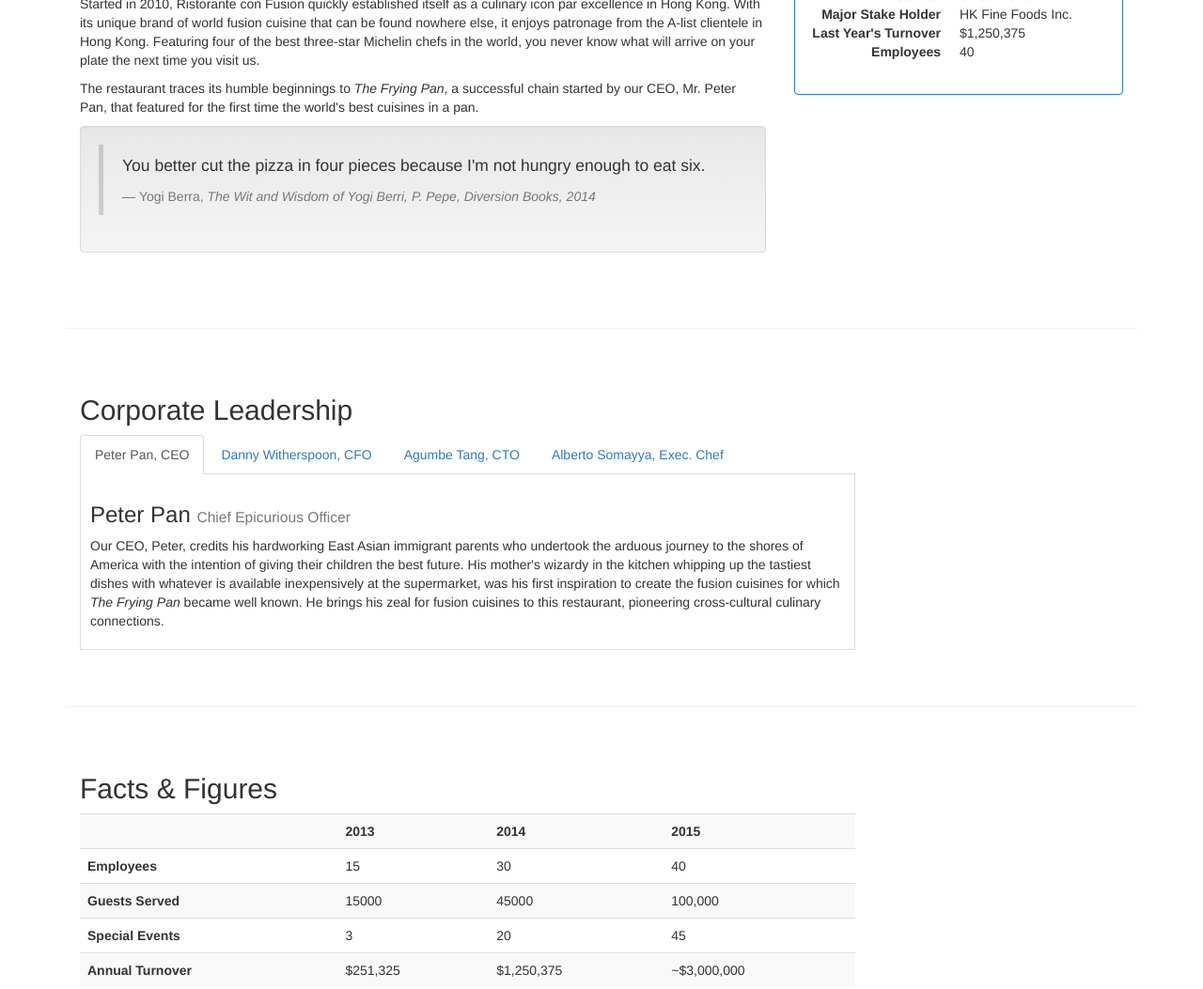
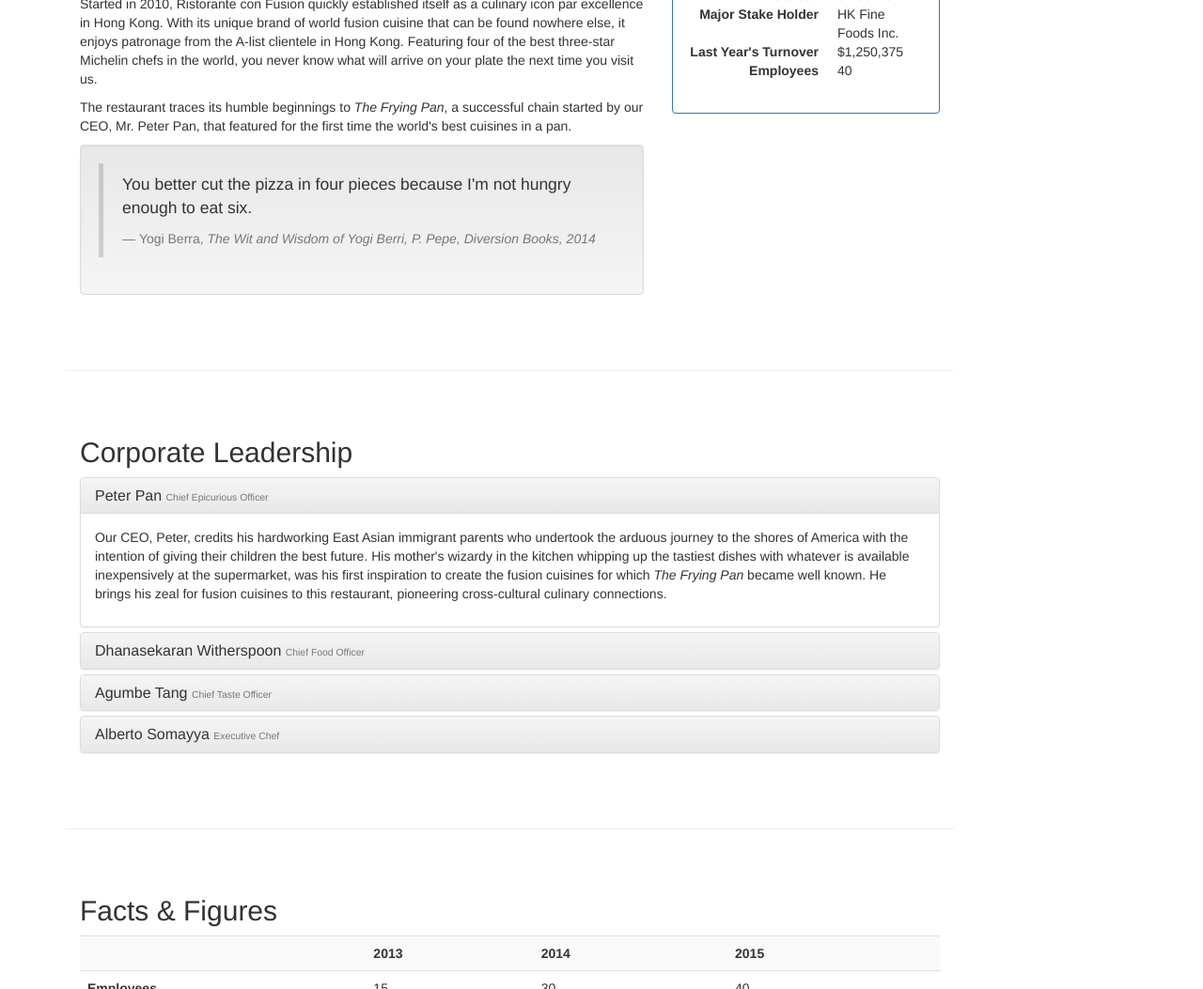
Before and after one commit to aparnasurve/Coursera-Assignment, a plain HTML site: page aboutus.html in a window 1280 px wide. Shown: the part 722-1775 px from the top of the page at 94% size. Drawn offline with nearby package versions, Linux system fonts and the light colour scheme.

Commit message:
Implemented Accordion, Scrollspy, and Affix for Bootstrap on 'aboutus.html' page. This included minor changes to 'myStyles.css' as well. Process of changes this iteration includes: 1) designing an accordion using Bootstrap collapse plugin together with the panel component and panel-group class for the Corporate Leadership section, 2) using a scrollspy to higlight the current scroll position ion the navigation, and 3) using the affix plugin together with scrollspy on the right side nav component.

```diff
--- a/aboutus.html
+++ b/aboutus.html
@@ -23,7 +23,8 @@
     <![endif]-->
 </head>
 
-<body>
+<!-- @nathandh 02.03.2016 introduced Bootstrap Scrollspy support -->
+<body data-spy="scroll" data-target="#myScrollSpy" data-offset="200">
     <nav class="navbar navbar-inverse navbar-fixed-top" role="navigation">
         <div class="container">
             <div class="navbar-header">
@@ -89,6 +90,8 @@
 
     <div class="container">
 		<div class="row">
+			<div class="col-xs-12 col-sm-10">
+				<div class="row">
 					<div class="col-xs-12">
 						<ol class="breadcrumb">
 							<li><a href="index.html">Home</a></li>
@@ -101,8 +104,8 @@
 					</div>
 				</div>
 
-        <div class="row row-content">
-            <div class="col-xs-12 col-sm-8">
+				<div id="history" class="row row-content">
+					<div class="col-xs-12 col-sm-6 col-lg-8">
 						<h2>Our History</h2>
 						<p>Started in 2010, Ristorante con Fusion quickly established itself as a culinary icon par excellence in Hong Kong. With its unique brand of world fusion cuisine that can be found nowhere else, it enjoys patronage from the A-list clientele in Hong Kong.  Featuring four of the best three-star Michelin chefs in the world, you never know what will arrive on your plate the next time you visit us.</p>
 						<p>The restaurant traces its humble beginnings to <em>The Frying Pan</em>, a successful chain started by our CEO, Mr. Peter Pan, that featured for the first time the world's best cuisines in a pan.</p>
@@ -119,7 +122,7 @@
 							</blockquote>
 						</div>
 					</div>
-            <div class="col-xs-12 col-sm-4">
+					<div class="col-xs-12 col-sm-6 col-lg-4">
 						<div class="panel panel-primary">
 							<div class="panel-heading">
 								<h3 class="panel-title">Facts At a Glance</h3>
@@ -144,53 +147,82 @@
 					</div>
 				</div>
 
-        <div class="row row-content">
-            <div class="col-xs-12 col-sm-9">
+				<div id="corporate" class="row row-content">
+					<div class="col-xs-12">
 						<h2>Corporate Leadership</h2>
 
-				<!-- Tabbled navigation update - @nathandh 02.03.2016 -->
-				<ul class="nav nav-tabs" role="tablist">
-					<li role="presentation" class="active">
-						<a href="#peter" aria-controls="peter"
-						role="tab" data-toggle="tab">Peter Pan, CEO</a></li>
-					<li role="presentation">
-						<a href="#danny" aria-controls="danny"
-						role="tab" data-toggle="tab">Danny Witherspoon, CFO</a></li>
-					<li role="presentation">
-						<a href="#agumbe" aria-controls="agumbe"
-						role="tab" data-toggle="tab">Agumbe Tang, CTO</a></li>
-					<li role="presentation">
-						<a href="#alberto" aria-controls="alberto"
-						role="tab" data-toggle="tab">Alberto Somayya, Exec. Chef</a></li>
-				</ul>
-
-				<!-- Tabbed Content - @nathandh added 02.03.2016 -->
-				<div class="tab-content">
-					<div role="tabpanel" class="tab-pane fade in active" id="peter">
-						<h3>Peter Pan <small>Chief Epicurious Officer</small></h3>
+						<!-- Accordion navigation update (replaces tabs) - @nathandh 02.03.2016 -->
+						<!-- Accordion Content (replaces tabs)- @nathandh added 02.03.2016 -->
+						<div class="panel-group" id="accordion" role="tablist" aria-multiselectable="true">
+							<div class="panel panel-default">
+								<div class="panel-heading" role="tab" id="headingPeter">
+									<h3 class="panel-title">
+										<a role="button" data-toggle="collapse" data-parent="#accordion"
+											href="#peter" aria-expanded="true" aria-controls="peter">
+											Peter Pan <small>Chief Epicurious Officer</small></a>
+									</h3>
+								</div>
+								<div role="tabpanel" class="panel-collapse collapse in" id="peter"
+									aria-labelledby="headingPeter">
+									<div class="panel-body">
 										<p>Our CEO, Peter, credits his hardworking East Asian immigrant parents who undertook the arduous journey to the shores of America with the intention of giving their children the best future. His mother's wizardy in the kitchen whipping up the tastiest dishes with whatever is available inexpensively at the supermarket, was his first inspiration to create the fusion cuisines for which <em>The Frying Pan</em> became well known. He brings his zeal for fusion cuisines to this restaurant, pioneering cross-cultural culinary connections.</p>
 									</div>
-					<div role="tabpanel" class="tab-pane fade" id="danny">
-						<h3>Dhanasekaran Witherspoon <small>Chief Food Officer</small></h3>
+								</div>
+							</div>
+							<div class="panel panel-default">
+								<div class="panel-heading" role="tab" id="headingDanny">
+									<h3 class="panel-title">
+										<a class="collapsed" role="button" data-toggle="collapse"
+											data-parent="#accordion" href="#danny"
+											aria-expanded="false" aria-controls="danny">
+											Dhanasekaran Witherspoon <small>Chief Food Officer</small></a>
+									</h3>
+								</div>
+								<div role="tabpanel" class="panel-collapse collapse" id="danny"
+									aria-labbelledby="headingDanny">
+									<div class="panel-body">
 										<p>Our CFO, Danny, as he is affectionately referred to by his colleagues, comes from a long established family tradition in farming and produce. His experiences growing up on a farm in the Australian outback gave him great appreciation for varieties of food sources. As he puts it in his own words, <em>Everything that runs, wins, and everything that stays, pays!</em></p>
 									</div>
-					<div role="tabpanel" class="tab-pane fade" id="agumbe">
-						<h3>Agumbe Tang <small>Chief Taste Officer</small></h3>
+								</div>
+							</div>
+							<div class="panel panel-default">
+								<div class="panel-heading" role="tab" id="headingAgumbe">
+									<h3 class="panel-title">
+										<a class="collapsed" role="button" data-toggle="collapse"
+											data-parent="#accordion" href="#agumbe"
+											aria-expanded="false" aria-controls="agumbe">
+											Agumbe Tang <small>Chief Taste Officer</small></a>
+									</h3>
+								</div>
+								<div role="tabpanel" class="panel-collapse collapse" id="agumbe"
+									aria-labelledby="headingAgumbe">
+									<div class="panel-body">
 										<p>Blessed with the most discerning gustatory sense, Agumbe, our CFO, personally ensures that every dish that we serve meets his exacting tastes. Our chefs dread the tongue lashing that ensues if their dish does not meet his exacting standards. He lives by his motto, <em>You click only if you survive my lick.</em></p>
 									</div>
-					<div role="tabpanel" class="tab-pane fade" id="alberto">
-						<h3>Alberto Somayya <small>Executive Chef</small></h3>
+								</div>
+							</div>
+							<div class="panel panel-default">
+								<div class="panel-heading" role="tab" id="headingAlberto">
+									<h3 class="panel-title">
+										<a class="collapsed" role="button" data-toggle="collapse"
+											data-parent="#accordion" href="#alberto"
+											aria-expanded="false" aria-controls="alberto">
+											Alberto Somayya <small>Executive Chef</small></a>
+									</h3>
+								</div>
+								<div role="tabpanel" class="panel-collapse collapse" id="alberto"
+									aria-labelledby="headingAlberto">
+									<div class="panel-body">
 										<p>Award winning three-star Michelin chef with wide International experience having worked closely with whos-who in the culinary world, he specializes in creating mouthwatering Indo-Italian fusion experiences. He says, <em>Put together the cuisines from the two craziest cultures, and you get a winning hit! Amma Mia!</em></p>
 									</div>
+								</div>
+							</div> <!-- /end of final Panel -->
 						</div> <!-- /Tabbed Content -->
-			</div>
-             <div class="col-xs-12 col-sm-3">
-                <p style="padding:20px;"></p>
 					</div>
 			   </div>
 
-	   <div class="row row-content">
-			<div class="col-xs-12 col-sm-9">
+			   <div id="facts" class="row row-content">
+					<div class="col-xs-12">
 						<h2>Facts &amp; Figures</h2>
 						<!-- Table data -->
 						<div class="table-responsive">
@@ -228,11 +260,18 @@
 							</table>
 						</div>
 					</div>
-			<div class="col-xs-12 col-sm-3">
-				<p style="padding:20px;"></p>
 			   </div>
 			</div>
-
+			<!-- Scrollspy nav element -->
+			<nav class="hidden-xs col-sm-2" id="myScrollSpy">
+				<ul class="nav nav-pills nav-stacked" data-spy="affix"
+					data-offset-top="400">
+					<li><a href="#history">Our History</a></li>
+					<li><a href="#corporate">Corporate</a></li>
+					<li><a href="#facts">Facts</a></li>
+				</ul>
+			</nav>
+		</div>
     </div> <!-- Container closing DIV -->
 
     <footer class="row-footer">
--- a/css/mystyles.css
+++ b/css/mystyles.css
@@ -63,8 +63,12 @@ address {
 }
 
 .tab-content {
-	border-left: 1px solid #ddd;
-	border-right: 1px solid #ddd;
-	border-bottom: 1px solid #ddd;
-	padding: 10px;
+	border-left:1px solid #ddd;
+	border-right:1px solid #ddd;
+	border-bottom:1px solid #ddd;
+	padding:10px;
 }
+
+.affix {
+	top:100px;
+}
```
Lines whose indentation alone changed are shown as unchanged.
